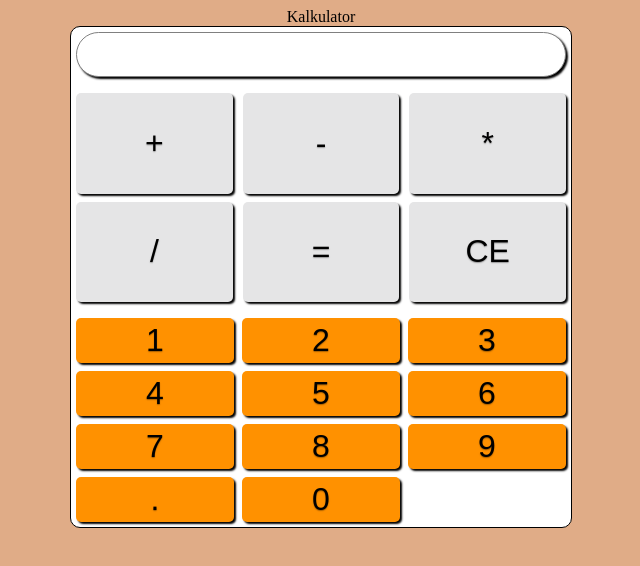
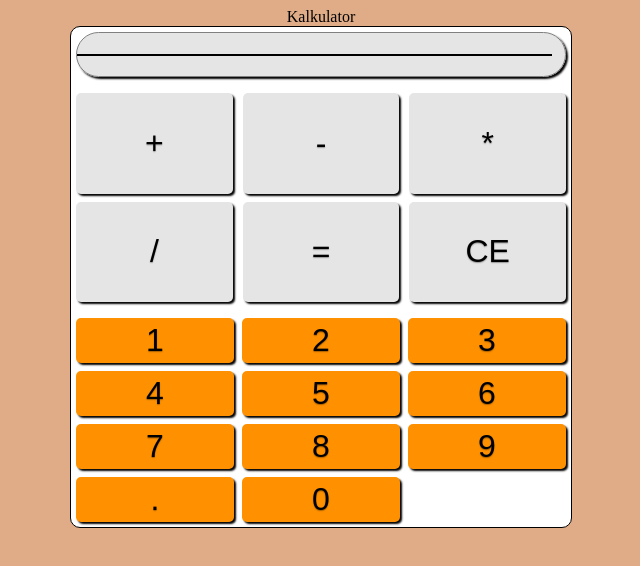
Before and after one commit to Sebosun/calculator, a plain HTML site: page index.html in a window 1280 px wide. Shown: the whole page, without its empty margins (319-959 px from the left). Drawn offline with Linux system fonts and the light colour scheme.

Commit message:
slight aesthetical changes to the display part. Added a border-bottom, adjusted-text to the right and changed colours

```diff
--- a/style.css
+++ b/style.css
@@ -26,7 +26,7 @@ html, body{
 }
 
 .display{
-    background-color: rgb(255, 255, 255);
+    background-color: rgba(41, 34, 48, 0.116);
     margin-top: 0.2rem;
     border: 1px solid grey;
     border-radius: 50px;
@@ -37,11 +37,25 @@ html, body{
     padding-right: 0.8rem;
     padding-top: 0.2rem;
     text-shadow: 0 0.04em 0.01em rgb(53, 48, 48);
-
     display: grid;
     grid-template-rows: 1fr 1fr;
 }
 
+#currentCal{
+    text-align: right;
+    padding-right: 0.8rem;
+    border-bottom: 2px solid rgb(0, 0, 0);
+
+    color: black;
+}
+
+
+#wholeCal{
+    text-align: right;
+    padding-right: 0.8rem;
+    color: rgba(138, 120, 120, 0.952);
+
+}
 
 .operators{
     display:grid;
```
